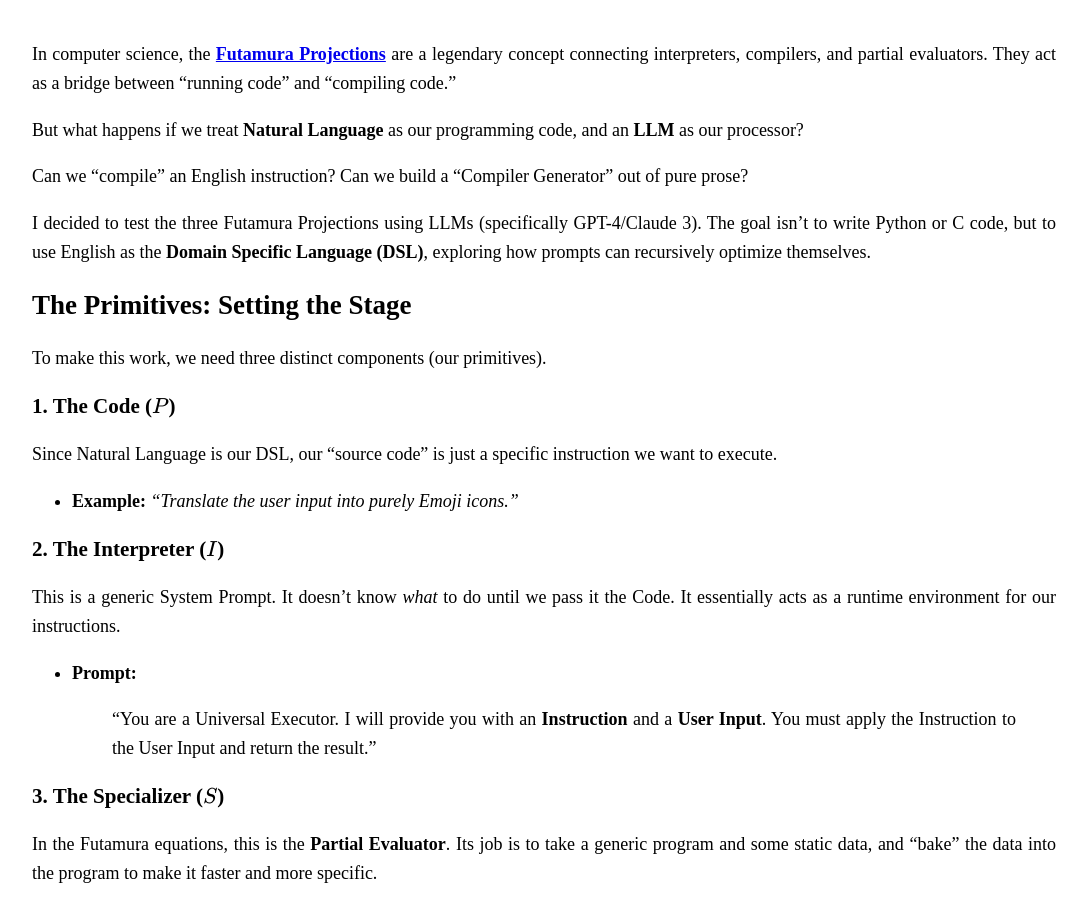
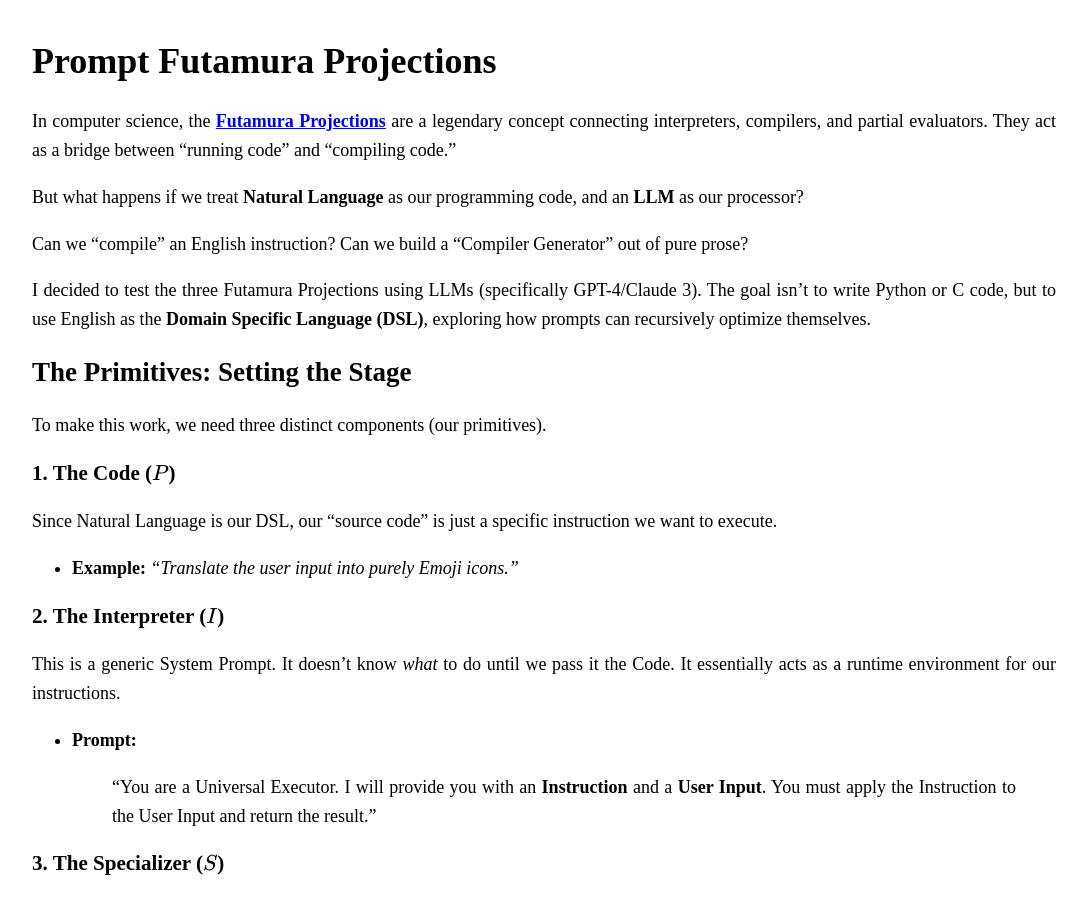
Before and after one commit to nilp0inter/nilp0inter.github.io, a Jekyll site: the page built from _posts/2025-11-26-prompt-futamura-projections.md, in a window 1280 px wide and 900 px high. Shown: the whole window, without its empty margins (96-1183 px from the left). Built offline with Jekyll 4.4.1, drawn with Linux system fonts in a browser that asks for light colours; formulas are drawn with MathJax 3.

Commit message:
fix: add title

```diff
--- a/_posts/2025-11-26-prompt-futamura-projections.md
+++ b/_posts/2025-11-26-prompt-futamura-projections.md
@@ -2,6 +2,8 @@
 layout: default
 title: "Prompt Futamura Projections"
 ---
+
+# Prompt Futamura Projections
 
 In computer science, the [**Futamura Projections**](https://en.wikipedia.org/wiki/Partial_evaluation) are a legendary concept connecting interpreters, compilers, and partial evaluators. They act as a bridge between "running code" and "compiling code."
 
```
